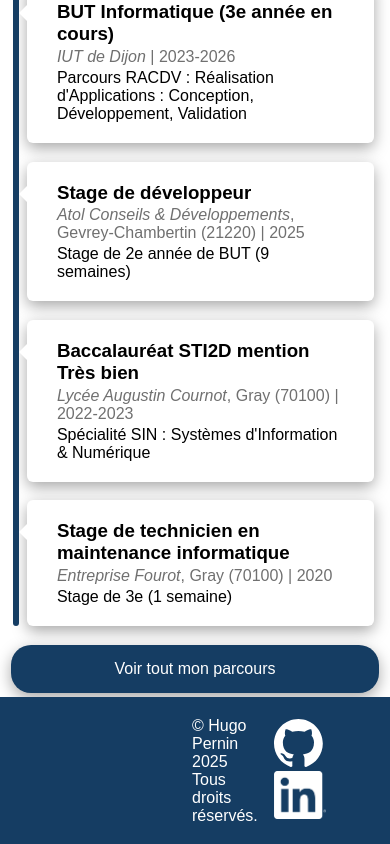
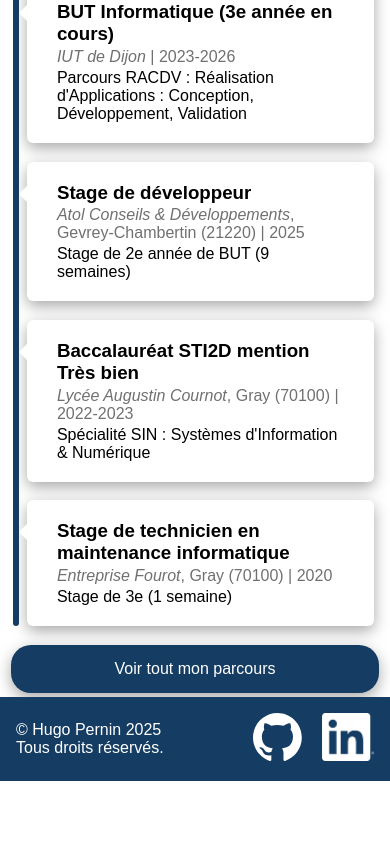
Before and after one commit to Hugo-Pernin/portfolio, a SvelteKit app: page / in a window 390 px wide. Shown: the part 1771-2615 px from the top of the page. After the commit the page ends 2552 px from the top, so only its background shows below. Built offline with nearby package versions, Linux system fonts and the light colour scheme.

Commit message:
Adjust mobile footer padding

```diff
--- a/src/routes/+layout.svelte
+++ b/src/routes/+layout.svelte
@@ -136,5 +136,9 @@
 			flex-wrap: wrap;
 			justify-content: center;
 		}
+
+		footer {
+			padding: 1em;
+		}
 	}
 </style>
```
